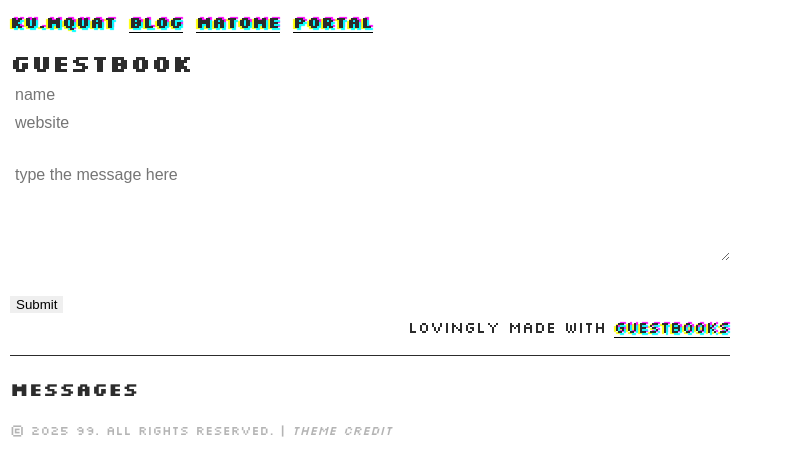
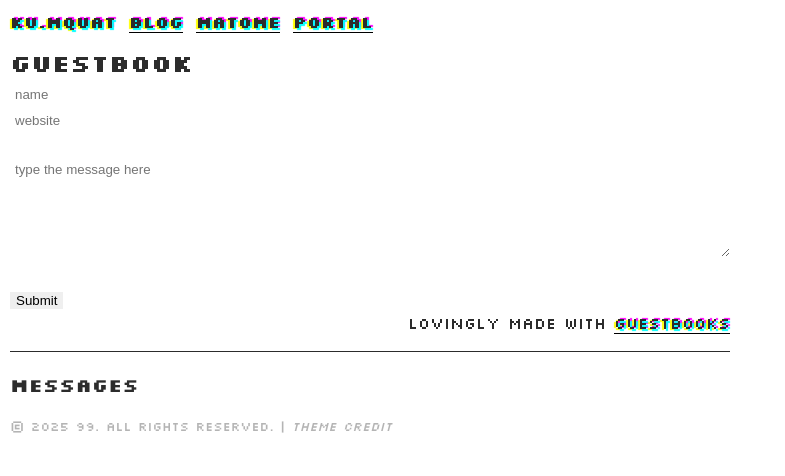
Before and after one commit to ku-mquat/ku-mquat.github.io, a Jekyll site: the page built from static/guestbook.md, in a window 1280 px wide. Shown: the top 476 px of the page, without its empty margins (0-785 px from the left). Built offline with Jekyll 4.4.1, drawn with Linux system fonts in a browser that asks for light colours; a script that is not in the unit is left out.

Commit message:
Update style.css

```diff
--- a/assets/style.css
+++ b/assets/style.css
@@ -15,6 +15,7 @@ body {
     text-align: justify;
     line-height: 1.5;
     color: #2c2c2c;
+    font-size: 16px;
 }
 
 /* Hide scrollbar for Chrome, Safari and Opera */
@@ -109,7 +110,6 @@ input:not([type="submit"]) {
     color: inherit;
     border: 1px dashed;
     padding: 5px;
-    font-size: 16px;
 }
 
 .full-width textarea,
```
